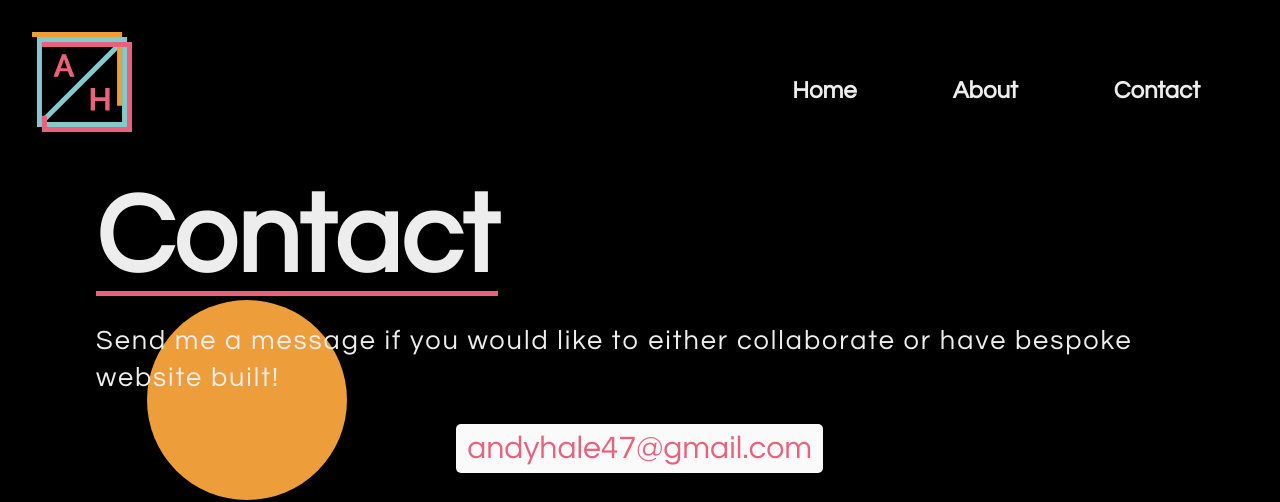
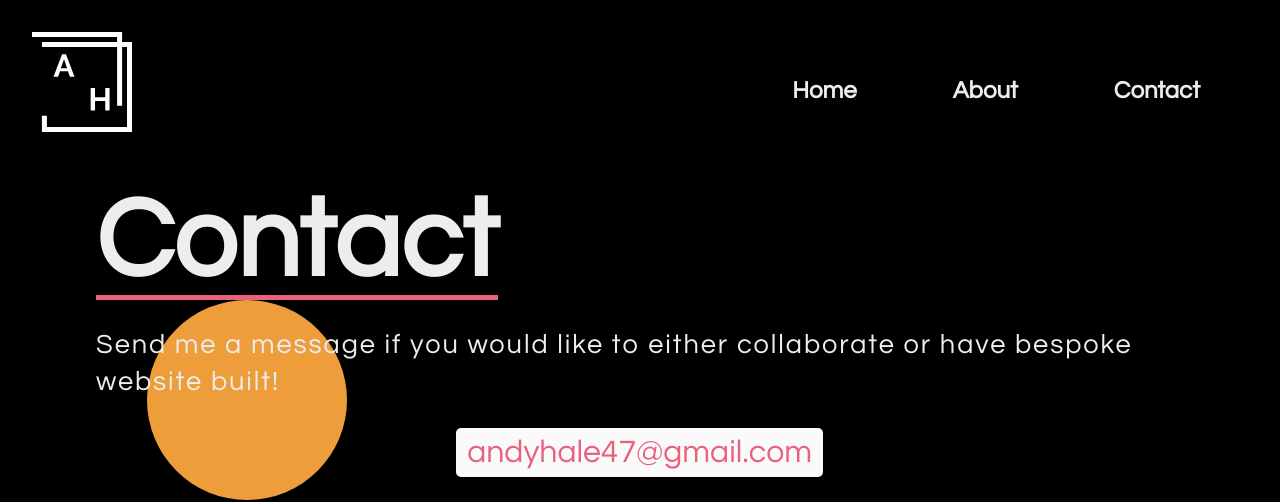
Before and after one commit to andrewghale/andyghale, a website: page contact.html in a window 1280 px wide. Shown: the top 502 px of the page. Drawn offline with Linux system fonts and the light colour scheme; some packages are replaced by stand-ins of ours.

Commit message:
changed contact logo

```diff
--- a/contact.html
+++ b/contact.html
@@ -11,23 +11,23 @@
 <body class="contact">
     <header class="site-header">
         <div class="logo-holder">
+            <a href="index.html">
                 <svg class="home-logo" width="300" height="300" viewBox="0 0 300 300" fill="none" xmlns="http://www.w3.org/2000/svg">
-                <line x1="29.2" y1="270.3" x2="270.6" y2="28.9" stroke="#82CACB" stroke-width="15"/>
                     <mask id="path-2-inside-1" fill="white">
                         <path d="M0 0H270.27V270.27H0V0Z"/>
                     </mask>
-                <path class="orange-square" d="M0 0H270.27V270.27H0V0Z" stroke="#ED9E3B" stroke-width="30" mask="url(#path-2-inside-1)"/>
+                    <path class="orange-square" d="M0 0H270.27V270.27H0V0Z" stroke="white" stroke-width="30" mask="url(#path-2-inside-1)"/>
                     <mask id="path-3-inside-2" fill="white">
                         <path d="M14.8649 14.8649H285.135V285.135H14.8649V14.8649Z"/>
                     </mask>
-                <path d="M14.8649 14.8649H285.135V285.135H14.8649V14.8649Z" stroke="#82CACB" stroke-width="30" mask="url(#path-3-inside-2)"/>
                     <mask id="path-4-inside-3" fill="white">
                         <path d="M29.7297 29.7297H300V300H29.7297V29.7297Z"/>
                     </mask>
-                <path class="pink-square" d="M29.7297 29.7297H300V300H29.7297V29.7297Z" stroke="#E8627B" stroke-width="30" mask="url(#path-4-inside-3)"/>
-                <path d="M90.274 66.9824H101.864L127.514 134.432H114.024L107.754 117.617H84.194L78.019 134.432H64.529L90.274 66.9824ZM105.379 108.402L96.069 81.8974L86.379 108.402H105.379Z" fill="#E8627B"/>
-                <path d="M232.718 168.145V235.595H219.703V206.81H189.113V235.595H176.003V168.145H189.113V195.41H219.703V168.145H232.718Z" fill="#E8627B"/>
+                    <path class="pink-square" d="M29.7297 29.7297H300V300H29.7297V29.7297Z" stroke="white" stroke-width="30" mask="url(#path-4-inside-3)"/>
+                    <path d="M90.274 66.9824H101.864L127.514 134.432H114.024L107.754 117.617H84.194L78.019 134.432H64.529L90.274 66.9824ZM105.379 108.402L96.069 81.8974L86.379 108.402H105.379Z" fill="white"/>
+                    <path d="M232.718 168.145V235.595H219.703V206.81H189.113V235.595H176.003V168.145H189.113V195.41H219.703V168.145H232.718Z" fill="white"/>
                 </svg>
+            </a>
         </div>
         <nav class="main-nav">
             <a class="tag" href="index.html">Home</a>
```
Lines whose indentation alone changed are shown as unchanged.
